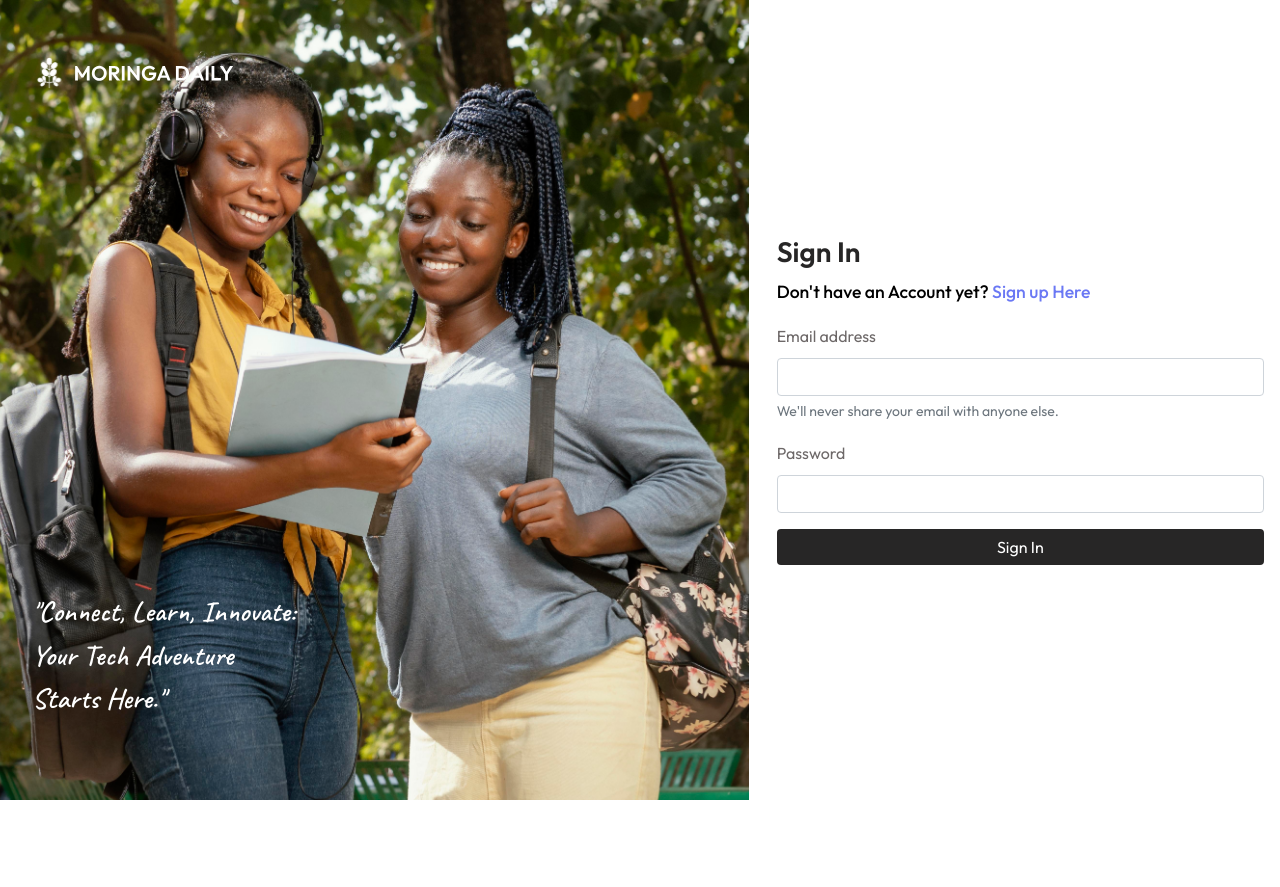
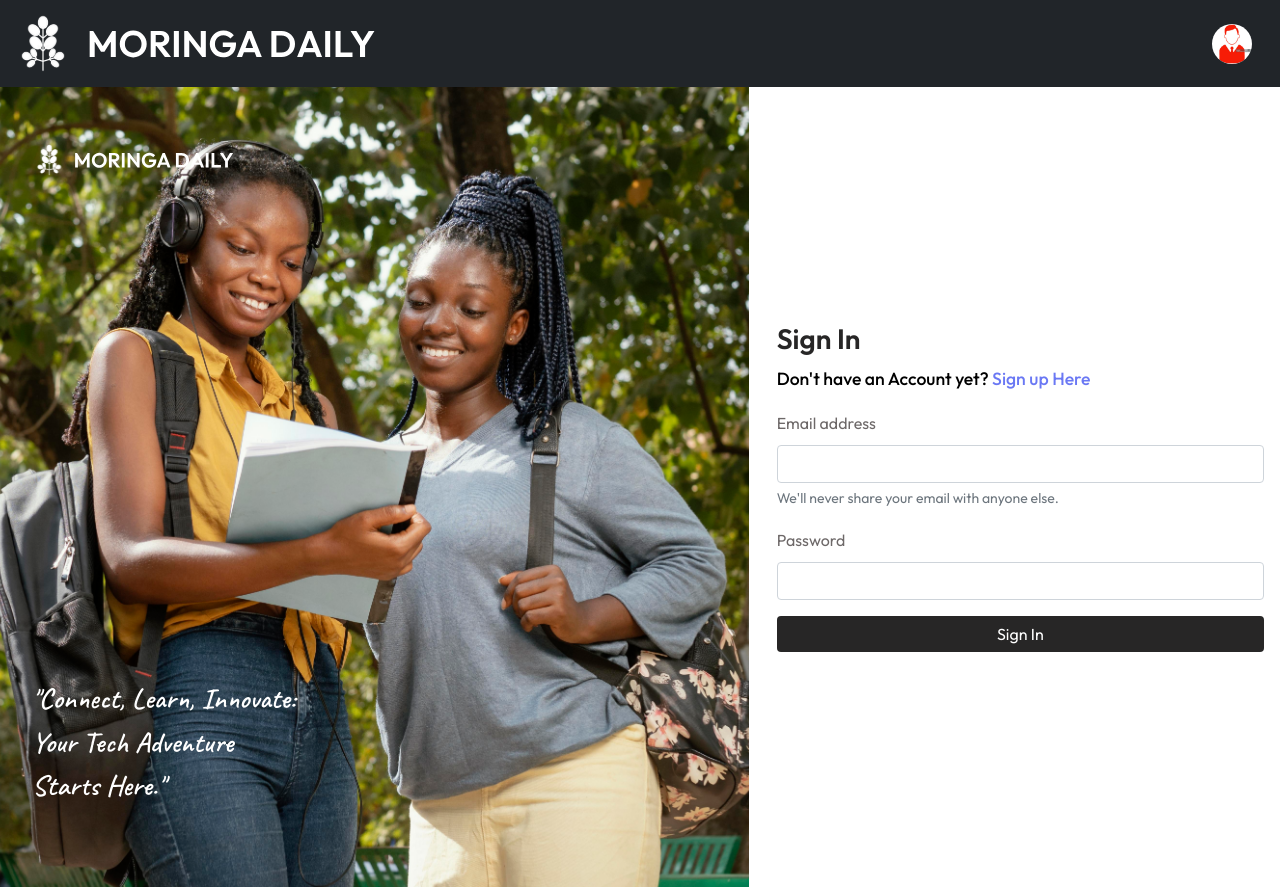
Before and after one commit to chyvail/Moringa-School-Daily, a React (Create React App) app in the folder frontend/: page / in a window 1280 px wide. Before the commit the page ends 800 px from the top, so only its background shows below. Built offline with nearby package versions, Linux system fonts and the light colour scheme.

Commit message:
created the navbar

```diff
--- a/frontend/src/App.js
+++ b/frontend/src/App.js
@@ -3,10 +3,12 @@ import { BrowserRouter, Routes, Route } from "react-router-dom";
 import SignIn from "./components/SignIn";
 //import Home from "./pages/Home";
 import SignUp from "./components/SignUp";
+import Navbar from "./components/Navbar";
 
 function App() {
   return (
     <BrowserRouter>
+    <Navbar />
     <Routes>
       <Route path="/" element={<SignIn />}/>
       <Route path="/login" element={<SignIn />}/>
--- /dev/null
+++ b/frontend/src/components/Navbar.jsx
@@ -0,0 +1,17 @@
+import Logo from '../components/Logo'
+import LogoSVG from '../assets/istockphoto-698360006-1024x1024.jpg';
+
+export default function Navbar(){
+    return(
+        <nav className="navbar navbar-light bg-dark">
+          <div className="container-fluid">
+            <a className="navbar-brand" href="#">
+              <Logo />
+            </a>
+            <a className="navbar-brand" href="#">
+            <img src={LogoSVG} alt="Logo" width="40" height="40" align="right" className="d-inline-block align-top rounded-circle" />
+            </a>
+          </div>
+        </nav>
+    )
+}
```
Also changed, not shown: frontend/src/assets/istockphoto-698360006-1024x1024.jpg (added), 1 other file (tests, documents, lock files or other folders).
